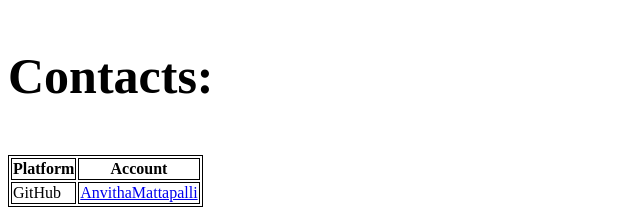
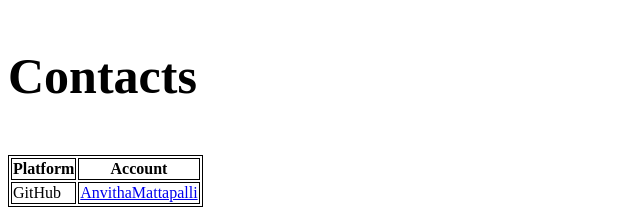
Before and after one commit to anvitha-mattapalli/RookieWebsite, a plain HTML site: page index.html in a window 1280 px wide. Shown: the part 1444-1656 px from the top of the page, 0-640 px from the left. Drawn offline with Linux system fonts and the light colour scheme.

Commit message:
Add files via upload

```diff
--- a/index.html
+++ b/index.html
@@ -39,7 +39,7 @@
             <li>VS Code</li>
         </ol>
         <div id="contacts">
-            <h3>Contacts:</h3>
+            <h3>Contacts</h3>
             <table>
                 <tr>
                     <th>Platform</th>
```
